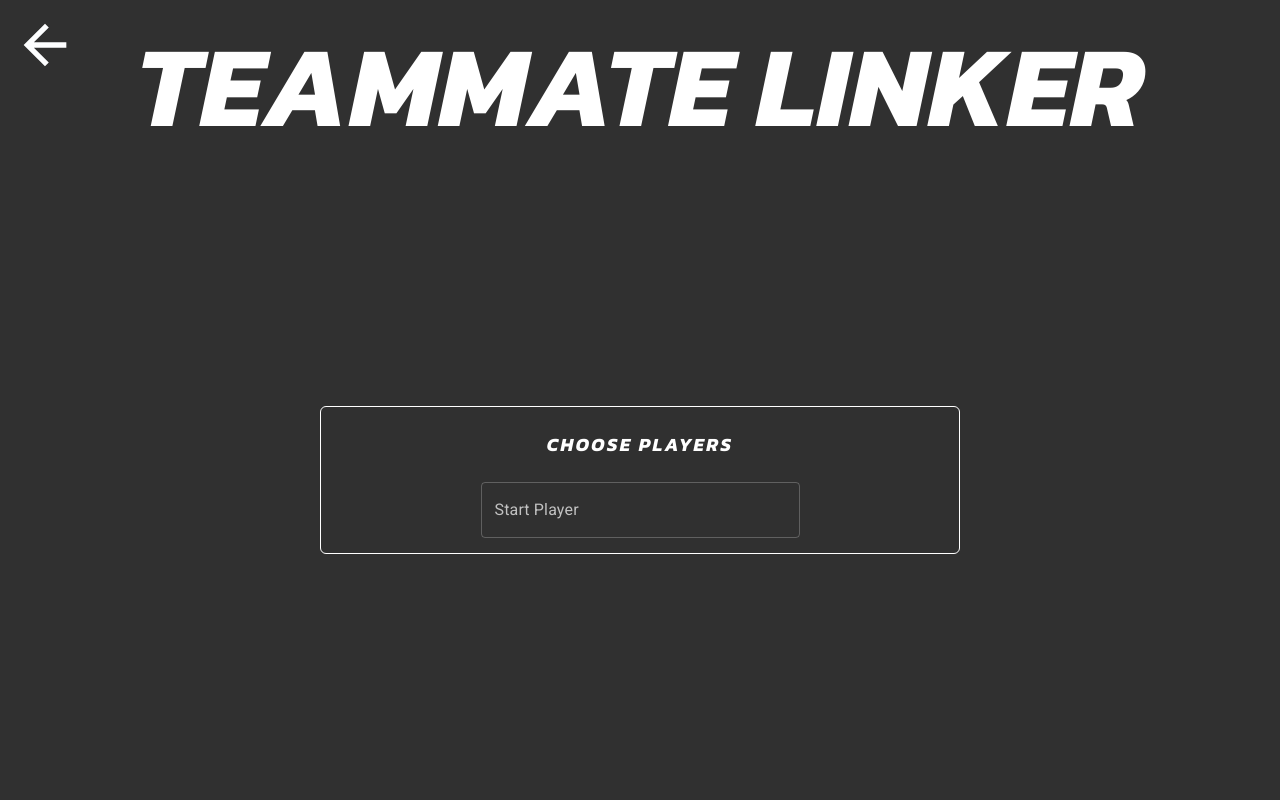
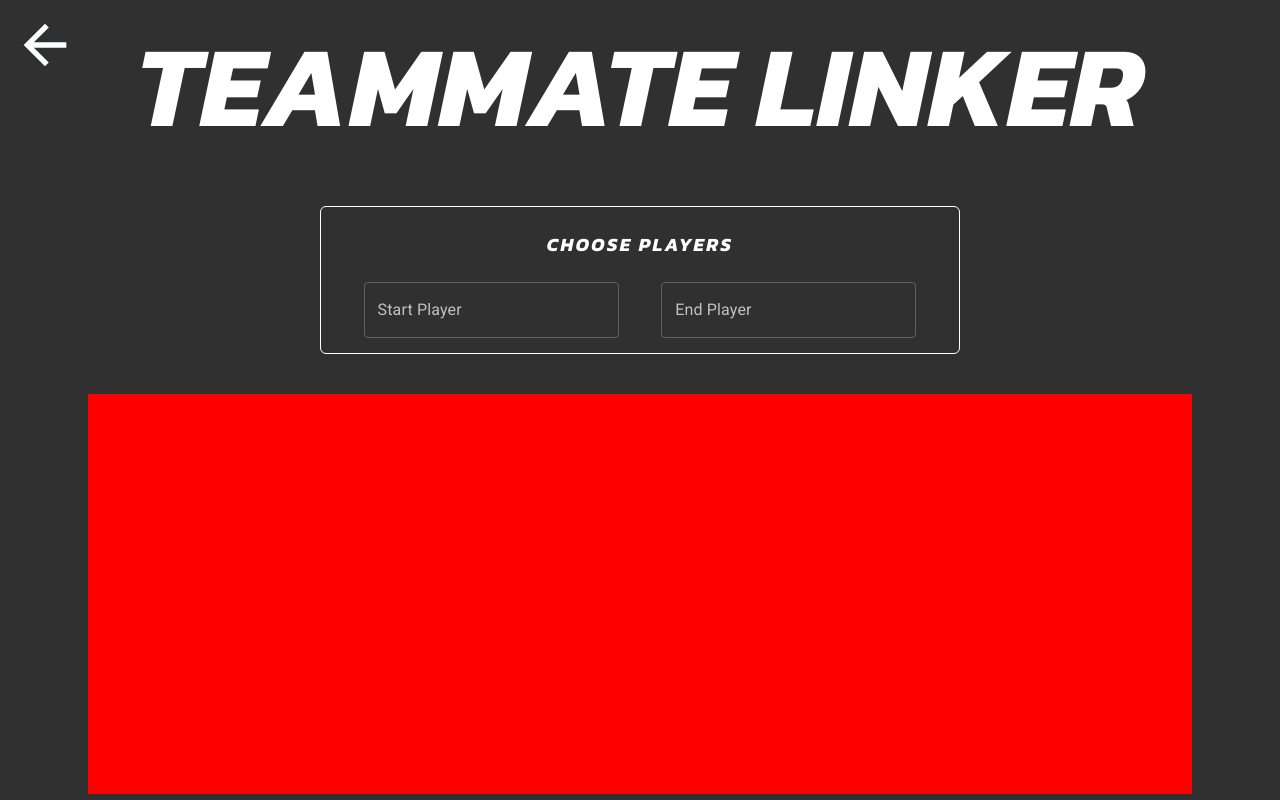
Before and after one commit to laneherby/TeammateLinker, a React (Create React App) app in the folder client/: page / in a window 1280 px wide. Built offline with nearby package versions, Linux system fonts and the light colour scheme.

Commit message:
Added autocomplete components

```diff
--- a/client/src/components/TitleScreen/CreateRandomGame.jsx
+++ b/client/src/components/TitleScreen/CreateRandomGame.jsx
@@ -1,5 +1,4 @@
 import React, { useState } from 'react';
-import '../../styles/App.css';
 import { Box, TextField, Button } from '@mui/material';
 import PlayerCard from './PlayerCard';
 import Title from './Title';
@@ -13,8 +12,7 @@ const CreateRandomGame = ({ startPlayer, endPlayer, rollPlayers, startTheGame, g
     const [canStartGame, setCanStartGame] = useState(false);
 
     const checkNumber = (e) => {
-        let charCode = (e.which) ? e.which : e.keyCode;
-        if (charCode > 31 && (charCode < 48 || charCode > 57)) {
+        if(!(/^[0-9]*$/).test(e.key)) {
             e.preventDefault();
         }
     };
@@ -60,18 +58,16 @@ const CreateRandomGame = ({ startPlayer, endPlayer, rollPlayers, startTheGame, g
                     <Box className={"paramsContainer"}>
                         <TextField
                             label="Start Year"
-                            variant="standard"
                             value={startYear}
-                            onKeyPress={checkNumber}
+                            onKeyDown={checkNumber}
                             onChange={(e) => {setStartYear(e.target.value)}}
                             inputProps={{ maxLength: 4 }}
                         />
 
                         <TextField
                             label="End Year"
-                            variant="standard"
                             value={endYear}
-                            onKeyPress={checkNumber}
+                            onKeyDown={checkNumber}
                             onChange={(e) => {setEndYear(e.target.value)}}
                             inputProps={{ maxLength: 4 }}
                         />
--- a/client/src/components/TitleScreen/CreateUserGame.jsx
+++ b/client/src/components/TitleScreen/CreateUserGame.jsx
@@ -1,27 +1,10 @@
-import React, { useState, useEffect } from "react";
-import { Box, Autocomplete, TextField } from '@mui/material';
+import React, { useState } from "react";
+import { Box } from '@mui/material';
 import Title from "./Title";
 import GoBackArrow from "./GoBackArrow";
+import PlayerAutocomplete from "./PlayerAutocomplete";
 
 const CreateUserGame = ({ goBack }) => {
-    const [searchResults, setSearchResults] = useState([]);
-    const [showResults, setShowResults] = useState(false);
-
-    useEffect(() => {
-
-    }, [searchResults, showResults])
-
-    const onSearchChange = (e) => {
-
-    };
-
-    const checkLetters = (e) => {
-        let charCode = (e.which) ? e.which : e.keyCode;
-        if(!(charCode >= 65 && charCode <= 120) && (charCode !== 32 && charCode !== 0)) {
-            e.preventDefault();
-        }
-    };
-
     return (
         <Box className={"gameContainer"}>
             <GoBackArrow goBack={goBack} />
@@ -32,26 +15,11 @@ const CreateUserGame = ({ goBack }) => {
                         <h3>CHOOSE PLAYERS</h3>
                     </Box>
                     <Box className={"paramsContainer"}>
-                        <Autocomplete
-                            sx={{width: "50%"}}
-                            freeSolo
-                            disableClearable
-                            onKeyPress={checkLetters}
-                            options={searchResults.map((p) => p.name)}
-                            open={showResults}
-                            renderInput={(params) => (
-                                <TextField
-                                    {...params}
-                                    label="Start Player"
-                                    InputProps={{
-                                        ...params.InputProps,
-                                        type: "search",
-                                    }}
-                                />
-                            )}
-                        />
+                        <PlayerAutocomplete label={"Start Player"} />
+                        <PlayerAutocomplete label={"End Player"} />
                     </Box>
                 </Box>
+                <Box sx={{height:"50vh", width:"100%", backgroundColor:"red"}}></Box>
             </Box>
         </Box>
     );
--- /dev/null
+++ b/client/src/components/TitleScreen/PlayerAutocomplete.jsx
@@ -0,0 +1,69 @@
+import React,  { useState } from "react";
+import { Box, Autocomplete, TextField } from '@mui/material';
+import axios from 'axios';
+
+const PlayerAutocomplete = ({ label }) => {
+    const [searchResults, setSearchResults] = useState([]);
+
+    const getSearchResults = (e) => {
+        if(e.target.value.length >= 3) {
+            axios.get(`/api/search/${e.target.value}`).then((res) => {
+                setSearchResults(res.data);
+                console.log(res.data);
+            });
+        }
+        else {
+            setSearchResults([]);
+        }
+    };
+
+    const checkLetters = (e) => {
+        if(!(/^[a-zA-Z\s]*$/).test(e.key)) {
+            e.preventDefault();
+        }
+    };
+
+    const getLabelYears = (player) => {
+        if(player.teams.length === 1 && player.teams[0].years.length === 1)
+            return `(${player.teams[0].years[0]})`;
+
+        let playerYears = player.teams.map(p => p.years).flat();
+        playerYears.sort((a,b) => a - b);
+        return `(${playerYears[0]} - ${playerYears[playerYears.length - 1]})`;
+    };
+
+    return (
+        <Autocomplete
+            className={"autocompleteBoxes"}
+            freeSolo
+            disableClearable
+            onKeyDown={checkLetters}
+            onKeyUp={getSearchResults}
+            options={searchResults}
+            getOptionLabel={(option) => option.name}
+            renderOption={(props, option) => {
+                return (
+                    <li
+                        {...props}
+                        key={option._id.substring(option._id.lastIndexOf("/")+1, option._id.lastIndexOf("."))}
+                        label={option.name}
+                    >
+                        {option.name} {getLabelYears(option)}
+                    </li>
+                );
+            }}
+            renderInput={(params) => (
+                <TextField
+                    {...params}
+                    label={label}
+                    InputProps={{
+                        ...params.InputProps,
+                        type: "search",
+                    }}
+                />
+            )}
+        />
+    );
+};
+
+export default PlayerAutocomplete;
--- a/client/src/styles/App.css
+++ b/client/src/styles/App.css
@@ -156,6 +156,9 @@
         CREATE OWN GAME BY SEARCHING PLAYERS
 ***********************************************************************/
 
+.autocompleteBoxes {
+    width: 40%;
+}
 
 /***********************************************************************
         ROLLING PLAYERS INPUTS AND BUTTONS
```
